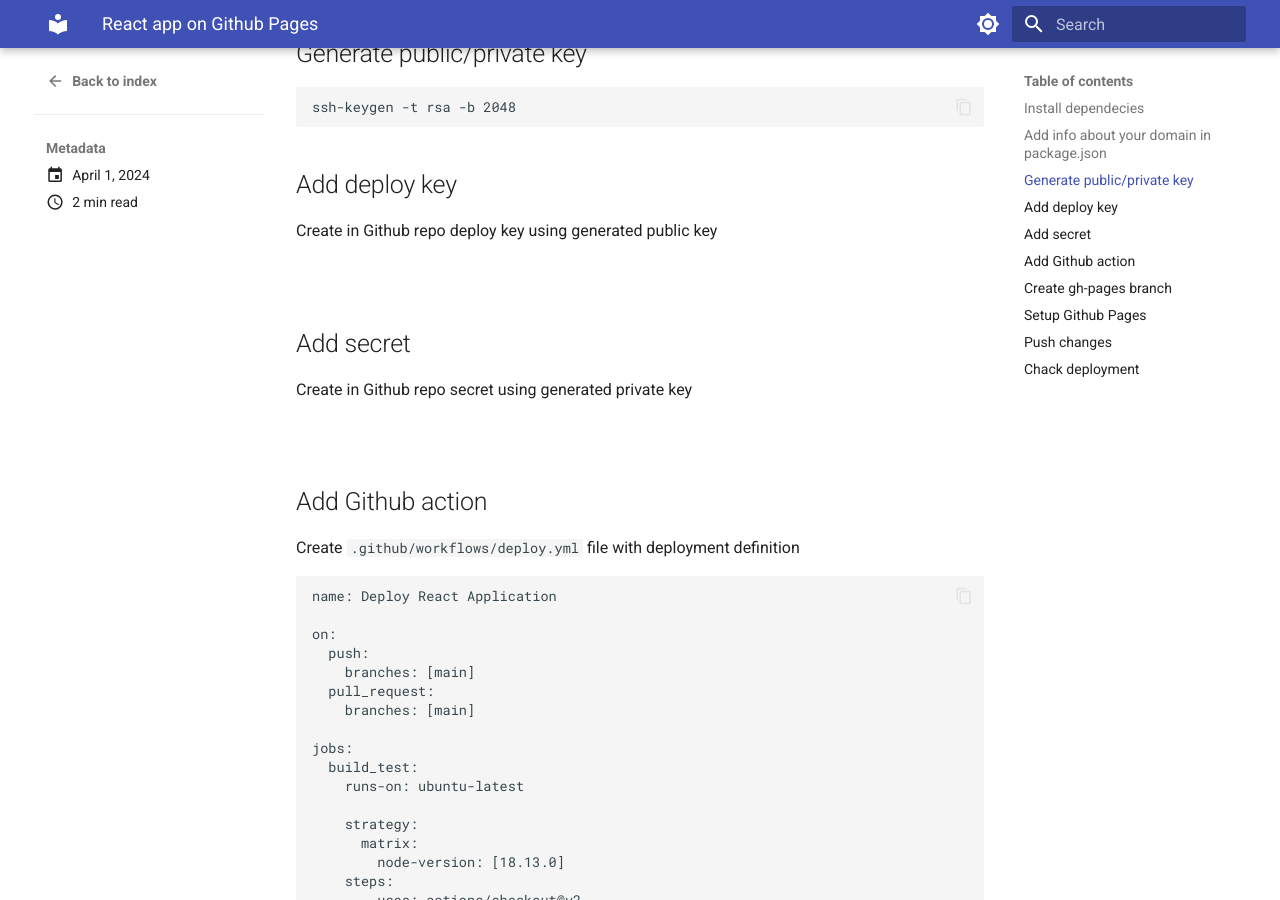
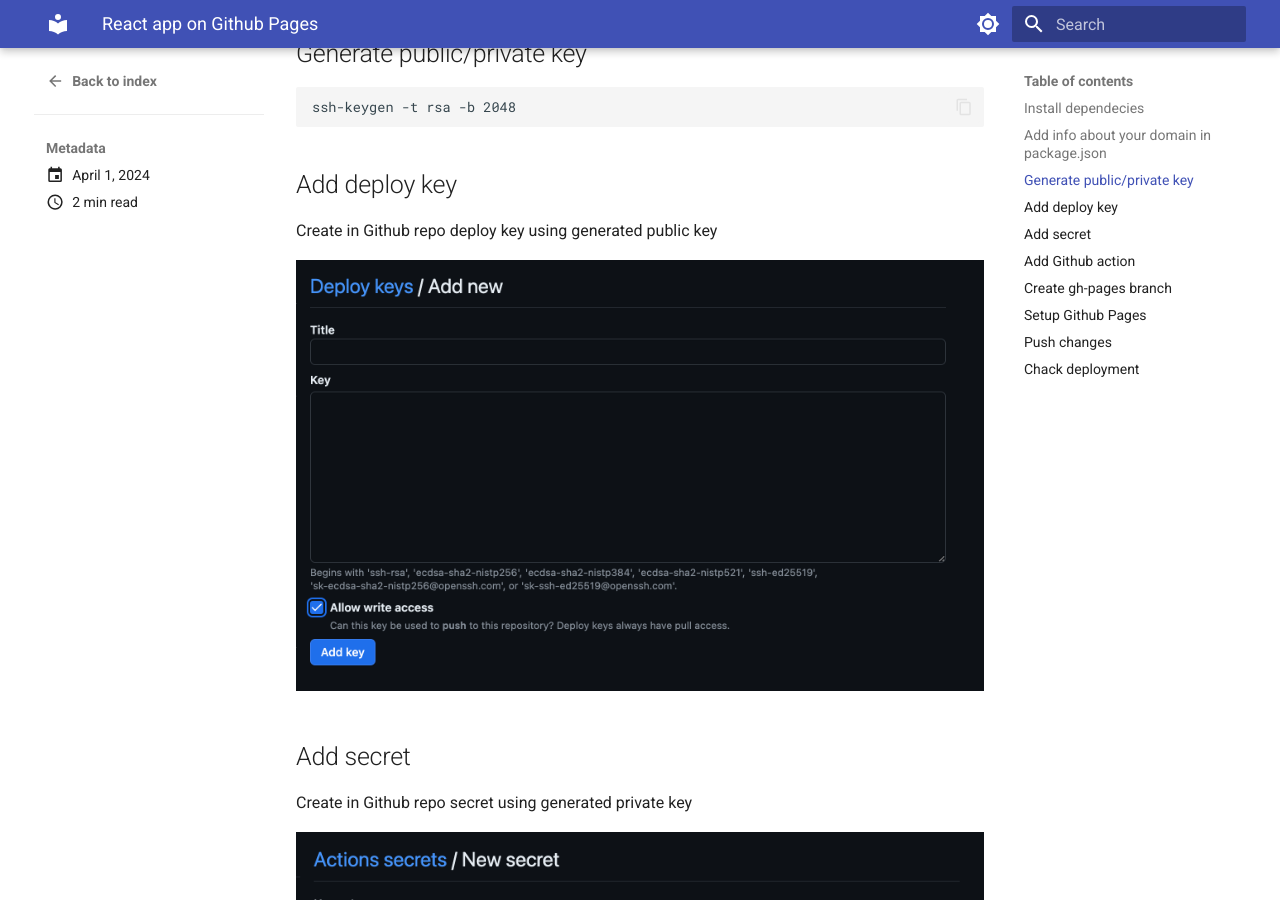
Before and after one commit to barto14753/blog, an MkDocs documentation site: the page built from docs/posts/2024-04-01-react-on-github-pages.md, in a window 1280 px wide and 900 px high, scrolled down 633 px. Built offline with MkDocs 1.6.1 and Material for MkDocs 9.7.7, drawn with Linux system fonts in a browser that asks for light colours.

Commit message:
Update image links

```diff
--- a/docs/posts/2024-04-01-react-on-github-pages.md
+++ b/docs/posts/2024-04-01-react-on-github-pages.md
@@ -36,13 +36,13 @@
 
 Create in Github repo deploy key using generated public key
 
-![](blog/assets/react-on-github-pages/add_deploy_key.png)
+![](/blog/assets/react-on-github-pages/add_deploy_key.png)
 
 ## Add secret
 
 Create in Github repo secret using generated private key
 
-![](blog/assets/react-on-github-pages/add_secret.png)
+![](/blog/assets/react-on-github-pages/add_secret.png)
 
 ## Add Github action
 
@@ -92,7 +92,7 @@
 
 Set `gh-pages` branch as a root
 
-![](blog/assets/react-on-github-pages/setup_gh_pages.png)
+![](/blog/assets/react-on-github-pages/setup_gh_pages.png)
 
 ## Push changes
 
```
